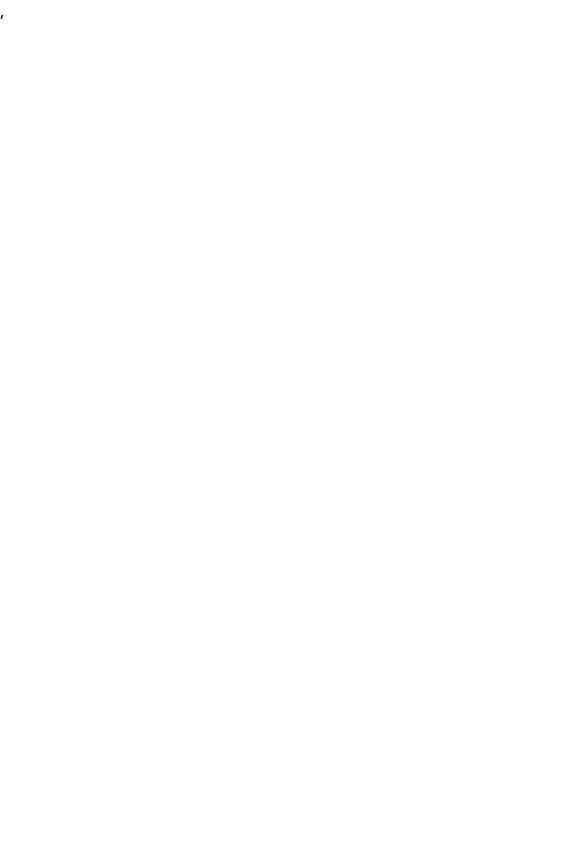
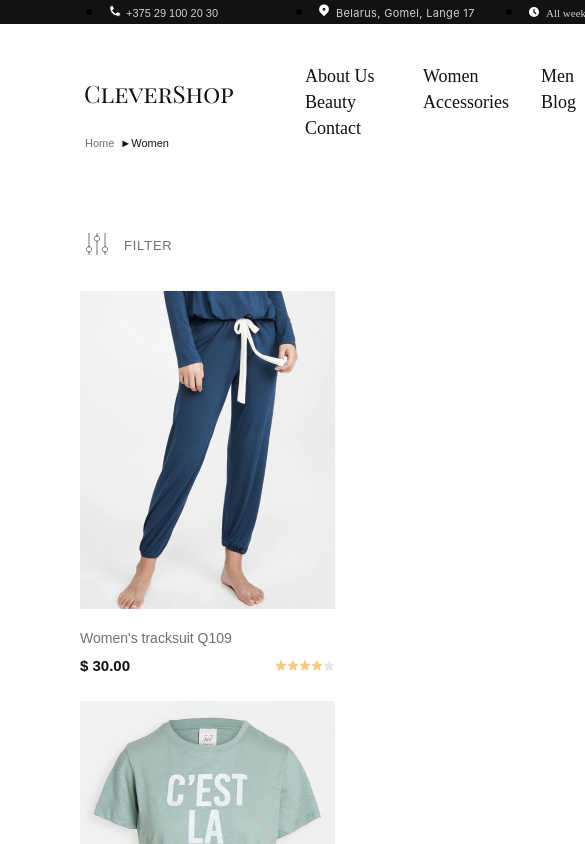
Before and after one commit to ICanEverythingThatYouWant/training-shop, a React (Create React App) app: page /Women in a window 390 px wide. Before the commit this address had no page. Shown: the top 844 px of the page, 585 px wide, since content can reach past the window. Built offline with nearby package versions, Linux system fonts and the light colour scheme.

Commit message:
refactor

```diff
--- a/src/App.jsx
+++ b/src/App.jsx
@@ -1,12 +1,12 @@
 import React from "react";
-import { Routes, Route, HashRouter} from 'react-router-dom'
+import { Routes, Route, BrowserRouter} from 'react-router-dom'
 import Main from "./components/Pages/Main";
 import Men from "./components/Pages/Men";
 import Women from "./components/Pages/Women";
 import ProductPage from "./components/Pages/ProductPage";
 function App() {
   return <div>
-      <HashRouter>
+      <BrowserRouter>
           <Routes>
                   <Route path='training-shop' index element={<Main/>} />
                   <Route path="/Main" element={<Main/> }/>
@@ -14,7 +14,7 @@ function App() {
                   <Route path="/Women" element={<Women/>} />
               <Route path="/ProductPage" element={<ProductPage/>} />
           </Routes>
-      </HashRouter>,
+      </BrowserRouter>,
   </div>
 }
 
--- a/src/components/Header/Header.js
+++ b/src/components/Header/Header.js
@@ -11,7 +11,7 @@ import worldIcon from "../../img/Vector8.svg";
 import personIcon from "../../img/4092564-about-mobile-ui-profile-ui-user-website_114033.svg";
 import shopIcon from "../../img/Vector 11.svg";
 import React from "react";
-
+import {Link} from "react-router-dom";
 
 function Header(){
     return (
@@ -48,12 +48,12 @@ function Header(){
             </div>
         </div>
     <div className='headerNavigation'>
-        <a href="/Main" className='logo' > <img src={CleverShopLogo}  alt='agag'/>
-        </a>
+        <Link to="/Main" className='logo' > <img src={CleverShopLogo}  alt='agag'/>
+        </Link>
         <ul className='mnu_top'>
             <li><a href='1'>About Us</a></li>
-            <li><a href="/Women">Women</a></li>
-            <li><a href='/Men'>Men</a></li>
+            <li><Link to="/Women">Women</Link></li>
+            <li><Link to='/Men'>Men</Link></li>
             <li><a href='1'>Beauty</a></li>
             <li><a href='1'>Accessories</a></li>
             <li><a href='1'>Blog</a></li>
--- a/src/components/card/Card.js
+++ b/src/components/card/Card.js
@@ -1,6 +1,7 @@
 import ratingIcon1 from "../../img/ratingIcon1.svg";
 import ratingIcon0 from "../../img/ratingIcon0.svg";
 import React from "react";
+import {Link} from "react-router-dom";
 
 
 
@@ -8,7 +9,7 @@ import React from "react";
 function Card(props){
     return (
             <div className='card'>
-               <a href='/ProductPage'><img src={props.imageUrl} alt="womenCardPicture"/></a>
+               <Link to='/ProductPage'><img src={props.imageUrl} alt="womenCardPicture"/></Link>
                 <div className='cardDescription'>
                     <span>{props.title}</span>
                     <span>{props.price}</span>
--- a/src/index.css
+++ b/src/index.css
@@ -1712,3 +1712,91 @@ body{
   margin-left: 30px;
 
 }
+
+@media (max-width: 1200px) {
+  .headerDescription {
+    width: 500px;
+    justify-content: flex-start;
+  }
+  .headerDescription a{
+    height: 100px;
+    width: 170px;
+    display: flex;
+    justify-content: flex-start;
+    margin-left: 40px;
+    margin-top: -15px;
+  }
+  .iconMessenger{
+    margin-left: -10px;
+  }
+
+
+}
+
+@media (max-width: 1200px){
+  .headerNavigation{
+    margin-top: 40px;
+
+  }
+  .mnu_top{
+    display: grid;
+    grid-template-columns: repeat(3, 1fr);
+  }
+  .mnu_top a {
+    margin-top: 10px;
+  }
+  .mnu_right {
+    margin-left: -55px;
+  }
+  .titleMen{
+    display: none;
+  }
+  .men{
+    display: none;
+  }
+  .womenBanner{
+    display: none;
+  }
+  .titleWomen{
+    display: none;
+  }
+  .accessor{
+    display: none;
+  }
+  .access{
+    display: none;
+  }
+  .imageTitle{
+    margin-left: 100px;
+  }
+  .titleText{
+    margin-left: 222px;
+  }
+  .arrowLeft{
+    margin-left: 135px;
+  }
+  .arrowRight{
+    margin-left: 590px;
+  }
+  .headerSpecification {
+    display: grid;
+    grid-template: auto/repeat(auto-fit, minmax(300px, 1fr));
+  }
+  .womenCard{
+    display: grid;
+    grid-template-columns: repeat(3, 1fr);
+  }
+}
+
+@media (max-width: 1100px){
+  .womenCard{
+  display: grid;
+  grid-template-columns: repeat(2, 1fr);
+  }
+}
+@media (max-width: 900px){
+  .womenCard{
+    display: grid;
+    grid-template-columns: repeat(1, 1fr);
+  }
+}
```
